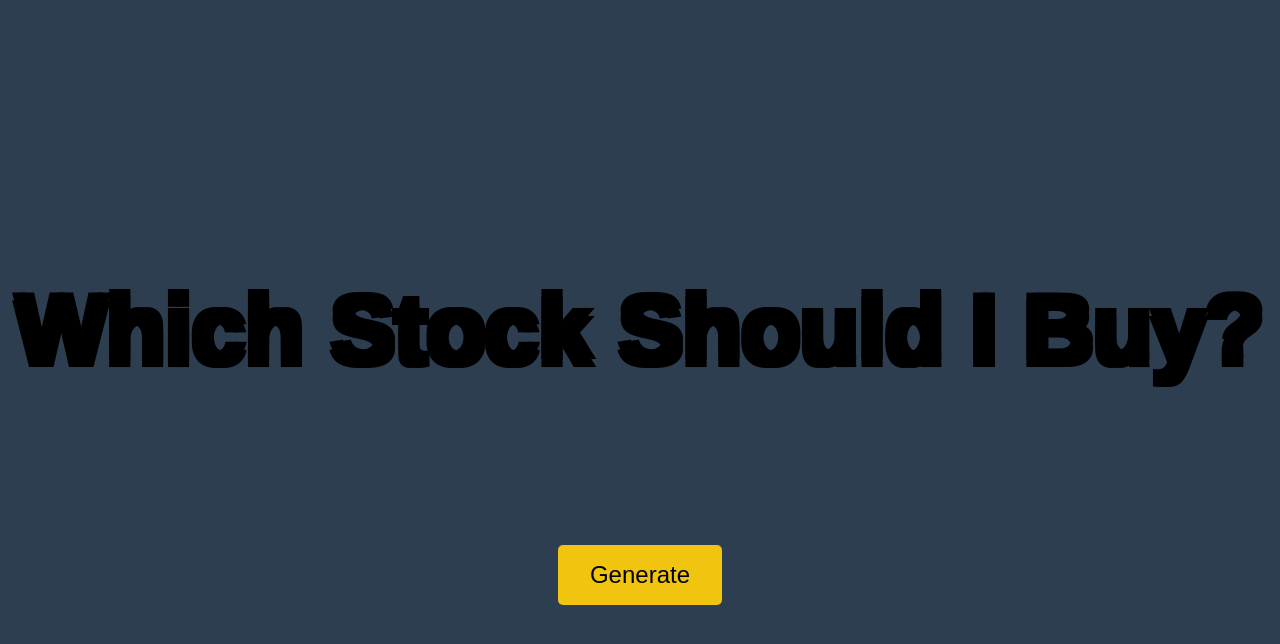
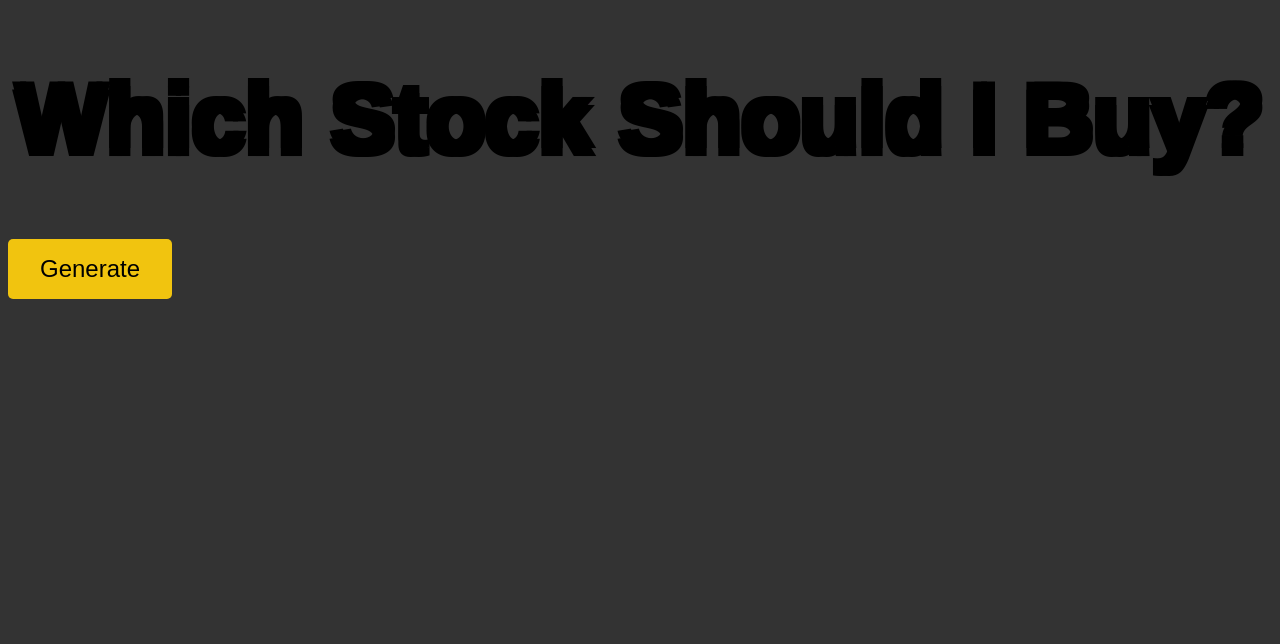
Before and after one commit to fyip3/stockgenerator, a plain HTML site: page index.html in a window 1280 px wide. Drawn offline with Linux system fonts and the light colour scheme.

Commit message:
Update style.css

```diff
--- a/style.css
+++ b/style.css
@@ -1,15 +1,7 @@
 body {
-  background-color: #2c3e50;
+  background-color: #333;
   color: #fff;
   font-family: Arial, sans-serif;
-}
-
-.container {
-  display: flex;
-  flex-direction: column;
-  justify-content: center;
-  align-items: center;
-  height: 100vh;
 }
 
 .title {
@@ -53,12 +45,11 @@ body {
 }
 
 .stock-display {
-  margin-top: 2rem;
+  margin: 2rem;
   font-size: 2rem;
 }
 
 button {
-  margin-top: 2rem;
   padding: 1rem 2rem;
   font-size: 1.5rem;
   background-color: #f1c40f;
```
